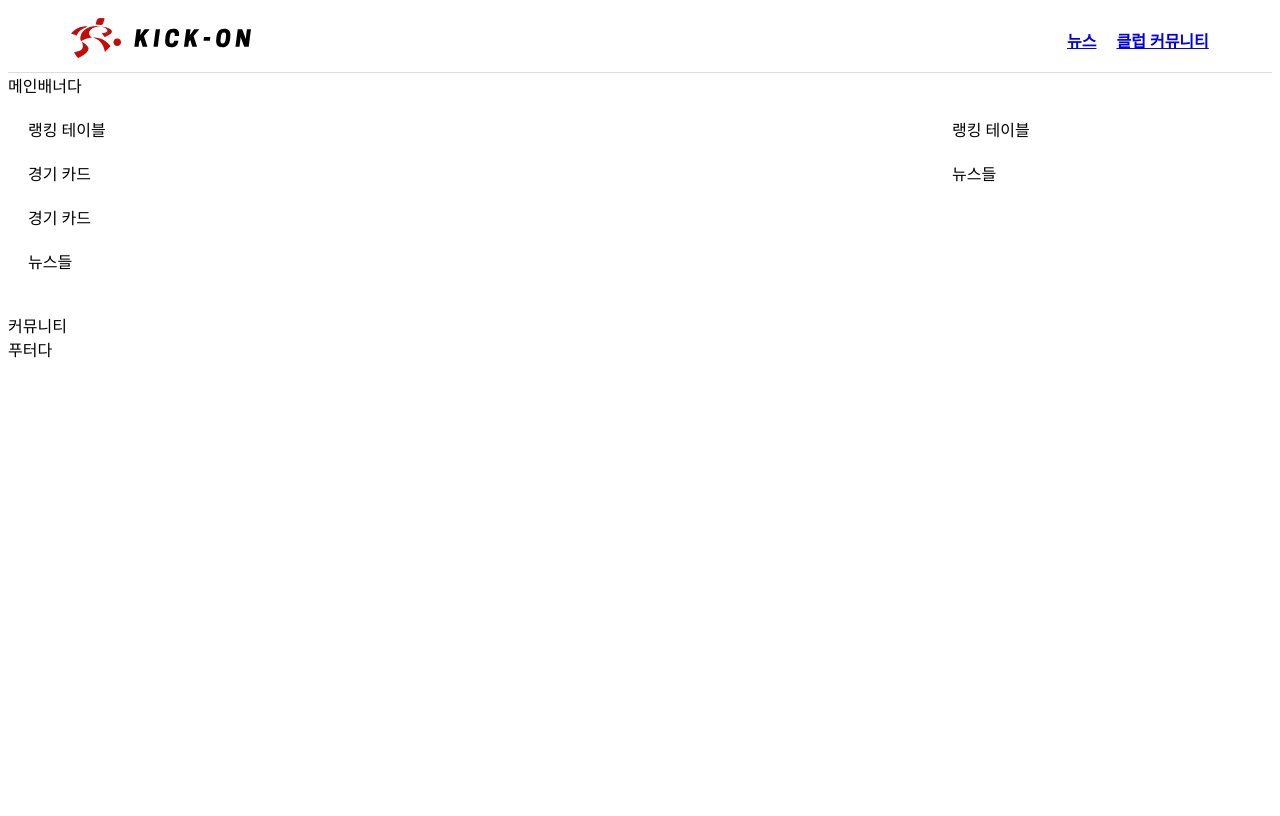
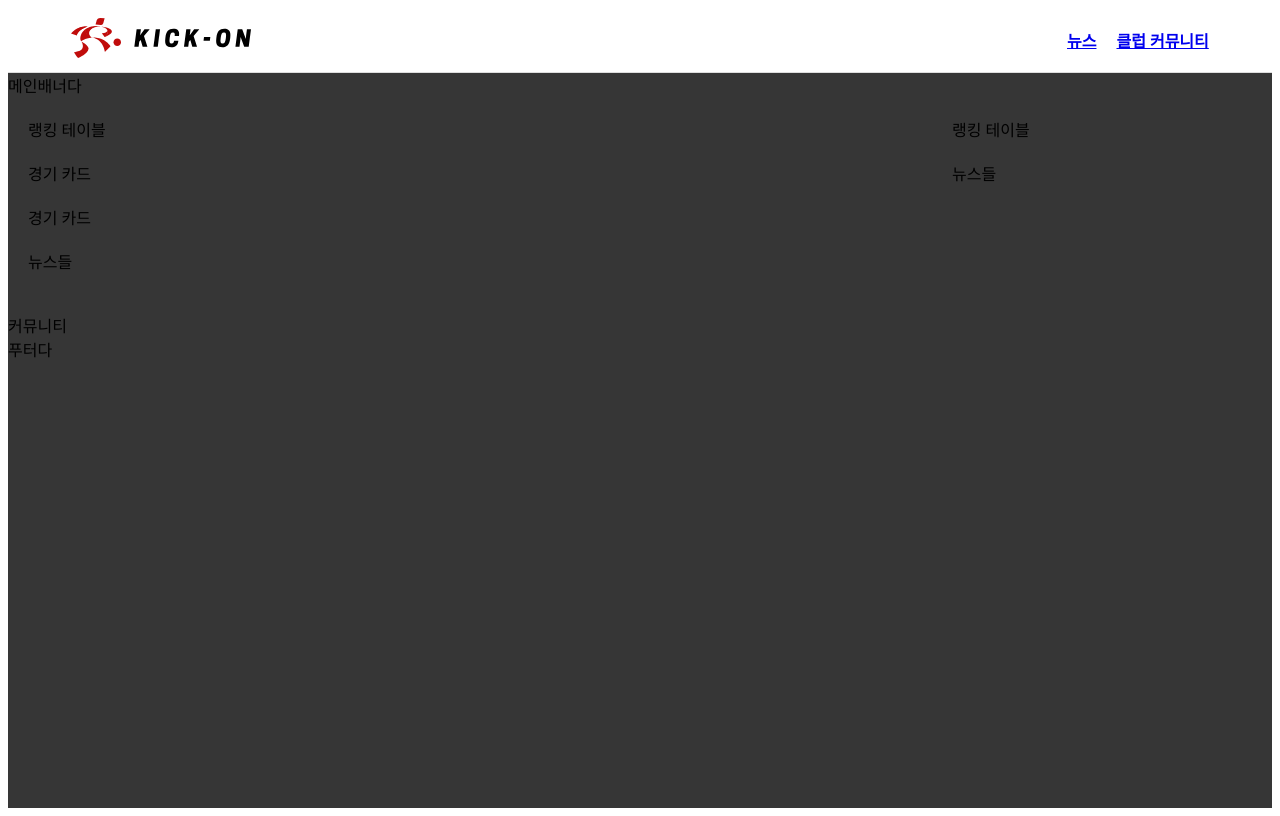
Before and after one commit to haerxeong/kickon-frontend, a React (Vite) app in the folder kickon-fe/: page / in a window 1280 px wide. Built offline with nearby package versions, Linux system fonts and the light colour scheme.

Commit message:
Feat: background color 수정

```diff
--- a/kickon-fe/src/layout/root-layout.jsx
+++ b/kickon-fe/src/layout/root-layout.jsx
@@ -12,7 +12,7 @@ const Layout = styled.div`
   display: flex;
   flex-direction: column;
   min-height: 100vh;
-  background-color: #FFF; /* 배경색 설정 */
+  background-color: #363636; /* 배경색 설정 */
 `;
 
 const MainContent = styled.div`
```
